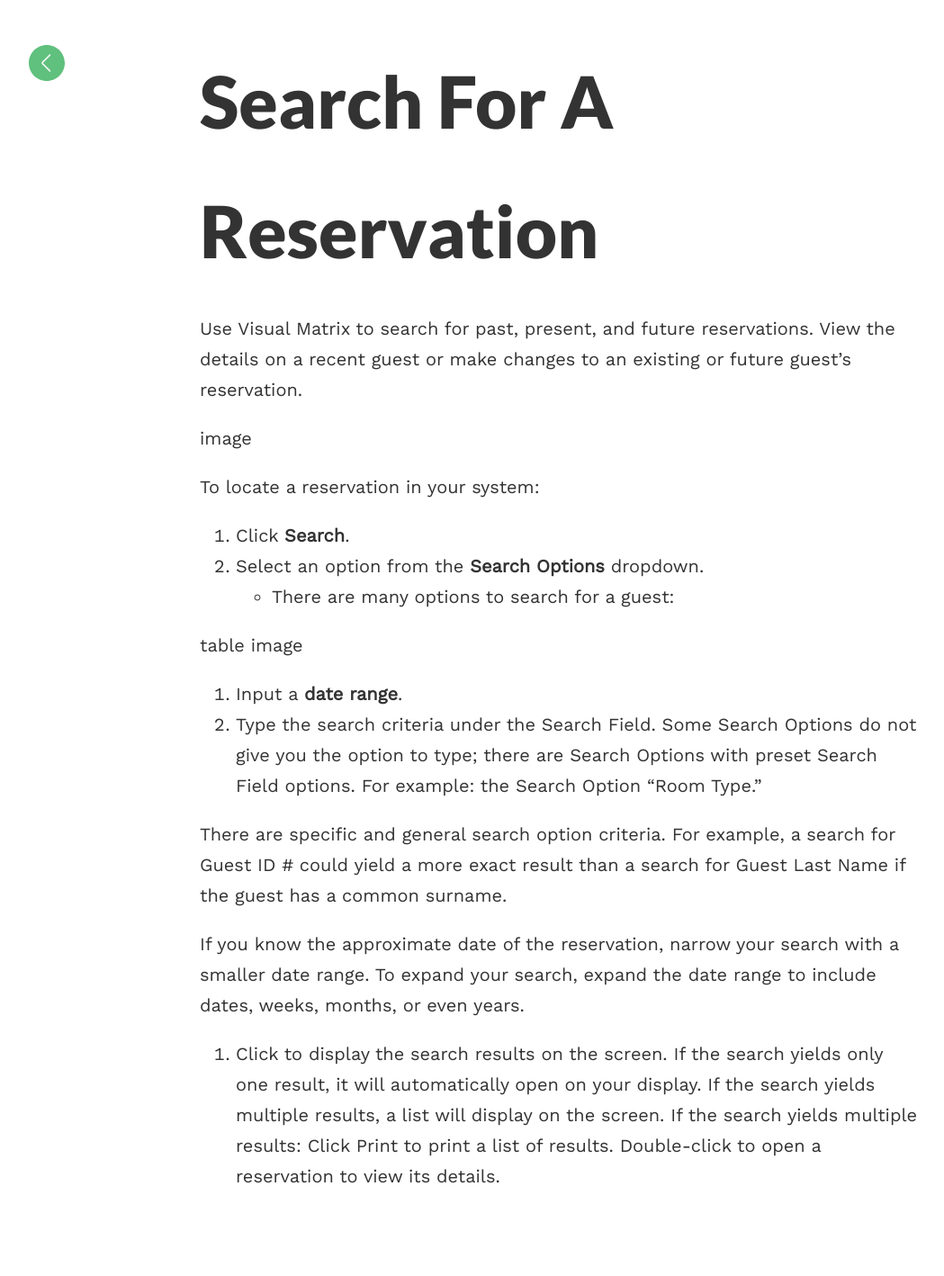
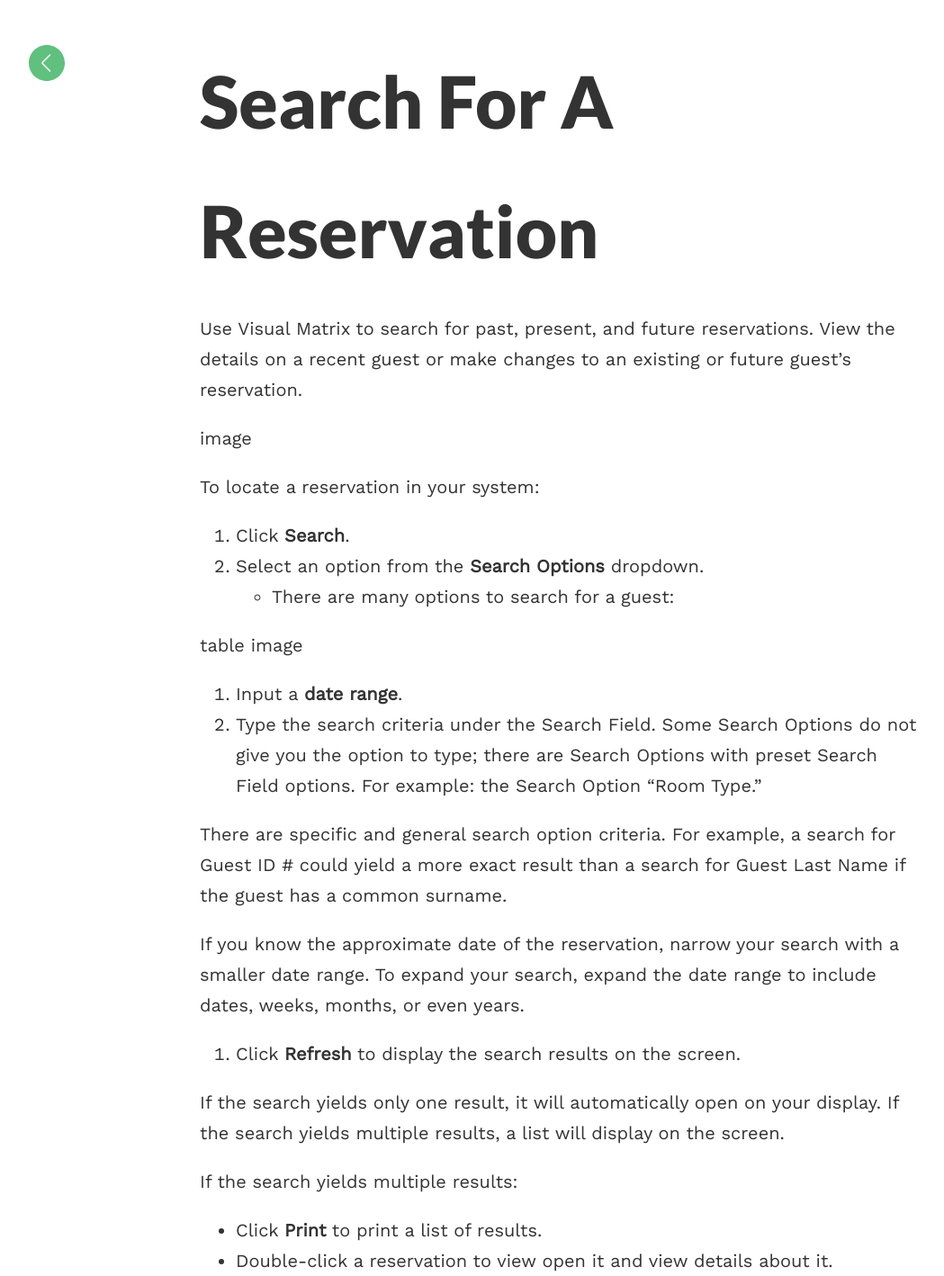
Before and after one commit to blake1ward/portfolio, a Jekyll site: the page built from search-for-res.md, in a window 1280 px wide. Shown: the whole page at 90% size, without its empty margins (18-1067 px from the left). Built offline with Jekyll 4.4.1, drawn with Linux system fonts in a browser that asks for light colours; before the commit the page ends 1324 px from its top, so only the background shows below that.

Commit message:
Update search-for-res.md

```diff
--- a/search-for-res.md
+++ b/search-for-res.md
@@ -21,17 +21,19 @@
 Some Search Options do not give you the option to type; there are Search Options
 with preset Search Field options. For example: the Search Option “Room Type."
 
-<div class="alert alert-info"><p>There are specific and general search option criteria. For example, a search for Guest
+There are specific and general search option criteria. For example, a search for Guest
 ID # could yield a more exact result than a search for Guest Last Name if the guest
-has a common surname.</p></div>
+has a common surname.
 
 If you know the approximate date of the reservation, narrow your search with a
 smaller date range. To expand your search, expand the date range to include dates,
 weeks, months, or even years.
 
-6. Click to display the search results on the screen.
+6. Click **Refresh** to display the search results on the screen.
+
 If the search yields only one result, it will automatically open on your display. If the
 search yields multiple results, a list will display on the screen.
+
 If the search yields multiple results:
-Click Print to print a list of results.
-Double-click to open a reservation to view its details.
+- Click **Print** to print a list of results.
+- Double-click a reservation to view open it and view details about it.
```
